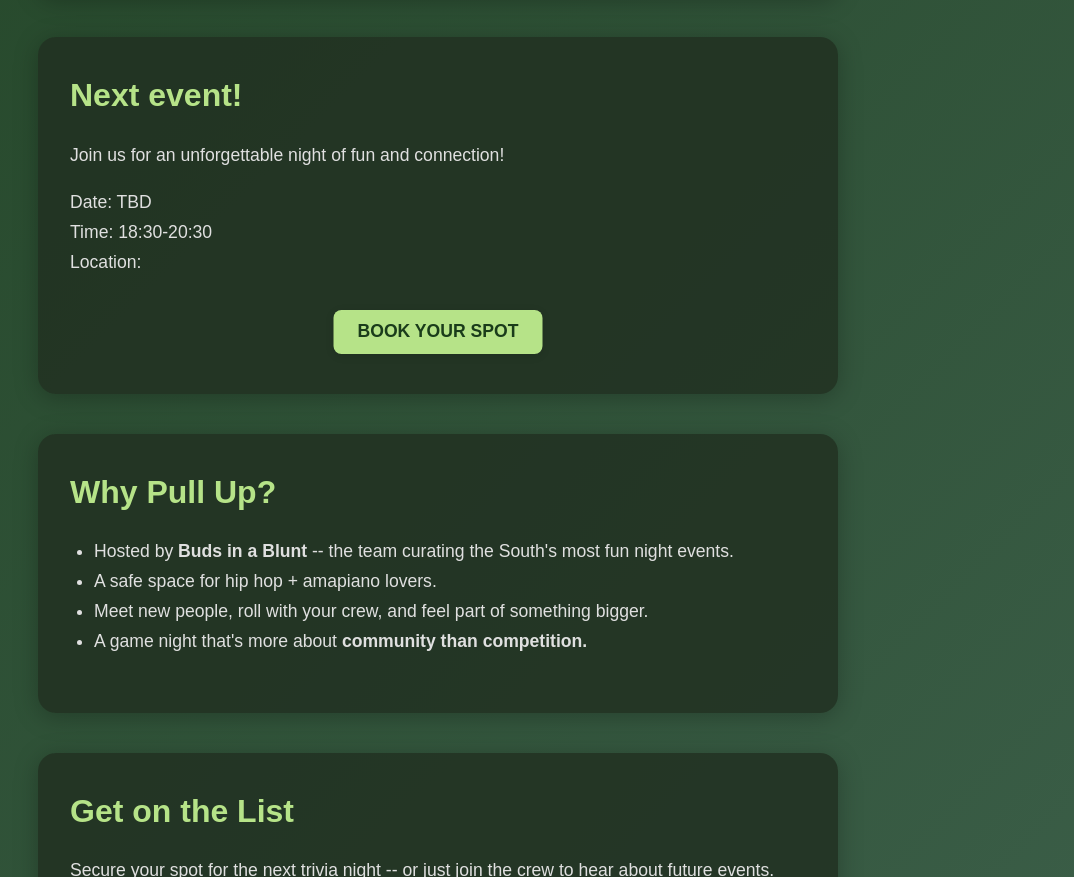
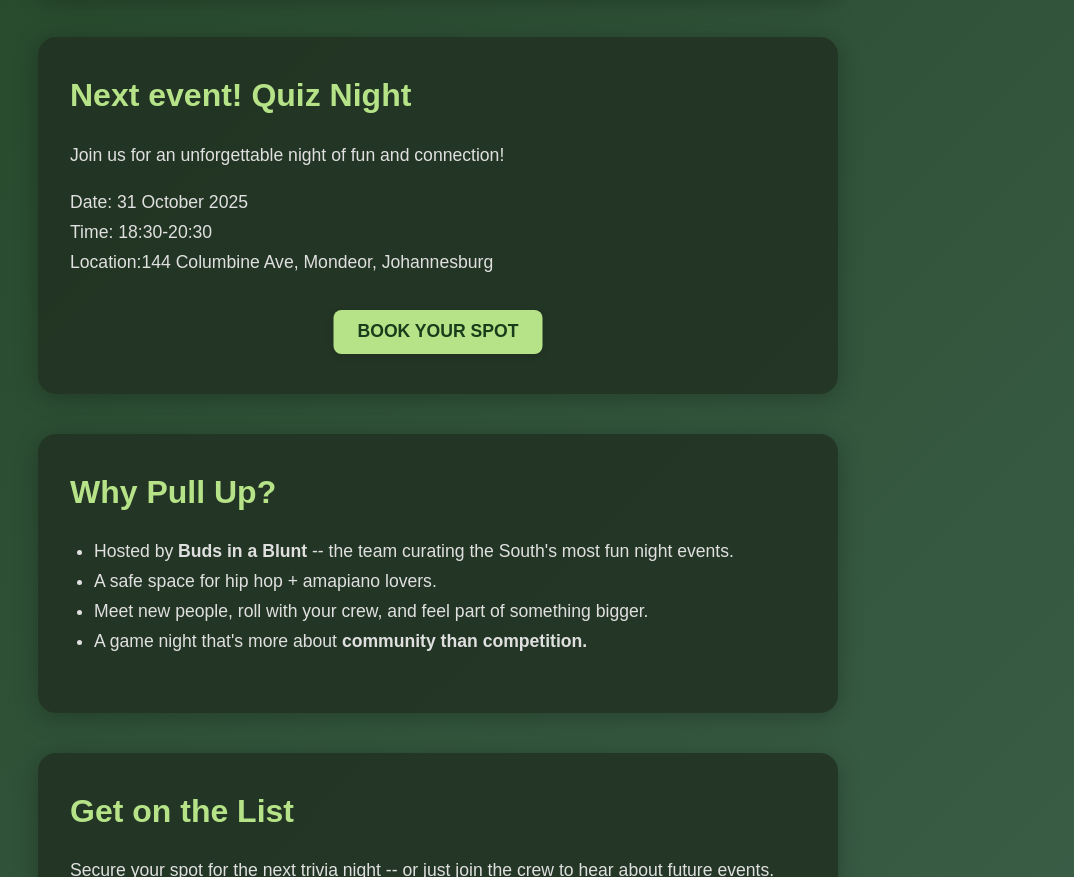
Before and after one commit to LuvuyoBhele/Buds-In-A-Blunt, a plain HTML site: page index.html in a window 1280 px wide. Shown: the part 1348-2225 px from the top of the page, without its empty margins (202-1276 px from the left). Drawn offline with nearby package versions, Linux system fonts and the light colour scheme; a script that the page names is missing.

Commit message:
adding date and time to event

```diff
--- a/index.html
+++ b/index.html
@@ -51,12 +51,12 @@
         </section>
             </section>
             <section id="quick-info">
-                <h2>Next event!</h2>
+                <h2>Next event! Quiz Night</h2>
                 <p>Join us for an unforgettable night of fun and connection!</p>
                 <ul>
-                    <li>Date: TBD</li>
+                    <li>Date: 31 October 2025</li>
                     <li>Time: 18:30-20:30</li>
-                    <li>Location:</li>
+                    <li>Location:144 Columbine Ave, Mondeor, Johannesburg</li>
 
                 </ul>
 
```
